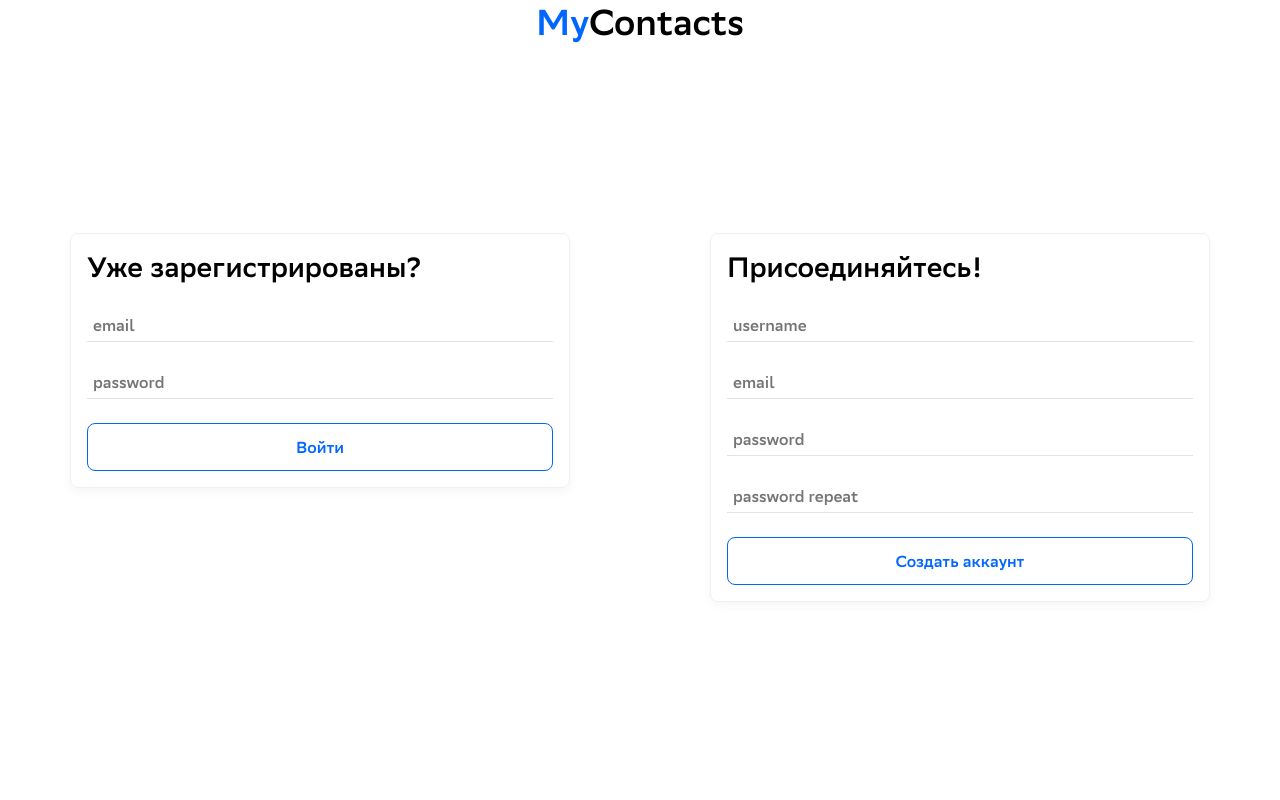
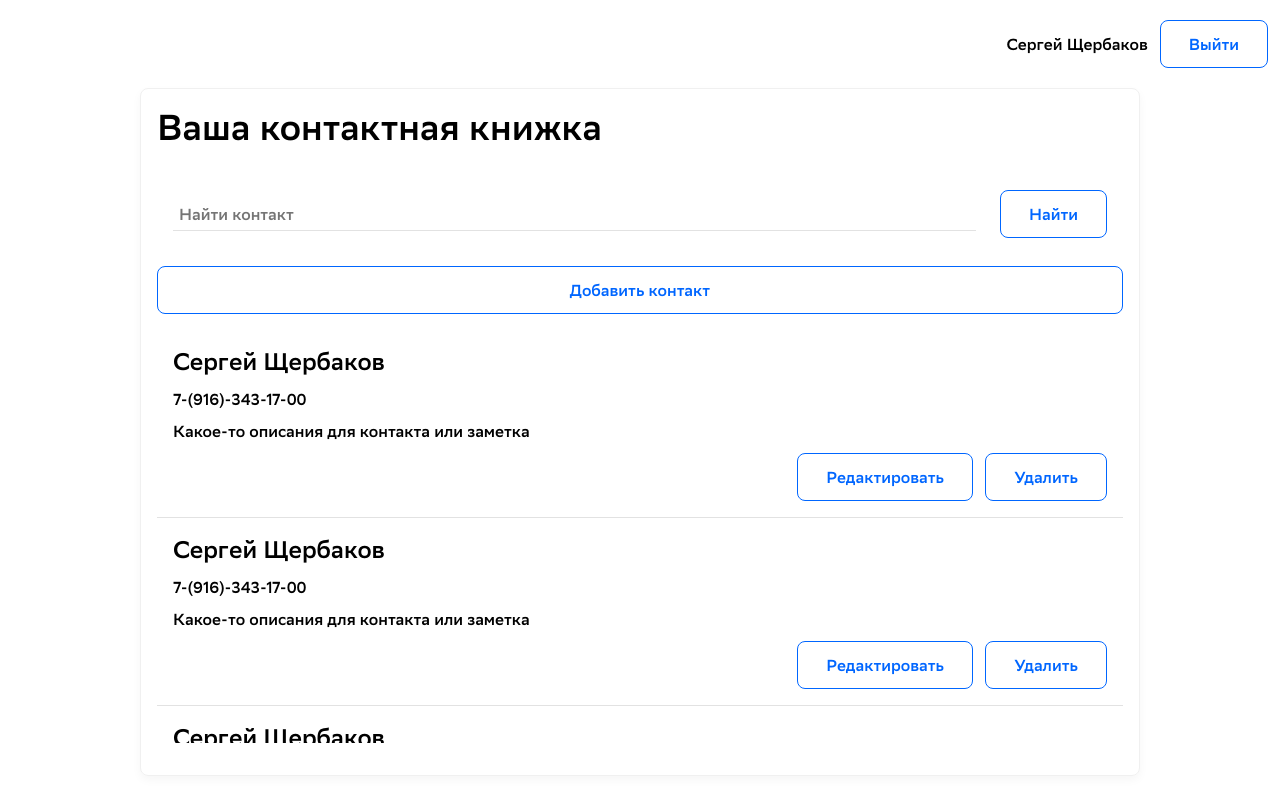
Before and after one commit to F4lkr4m/myContacts, a React (Create React App) app: page /sign in a window 1280 px wide. Built offline with nearby package versions, Linux system fonts and the light colour scheme.

Commit message:
Added contact list component

```diff
--- a/src/App.tsx
+++ b/src/App.tsx
@@ -4,11 +4,12 @@ import Button from './Components/Button/Button';
 import Fonts from './Components/Fonts/Fonts';
 import Input from './Components/Input/Input';
 import TextArea from './Components/TextArea/TextArea';
+import HomeView from './Views/HomeView/HomeView';
 import SignView from './Views/SignView/SignView';
 
 function App() {
   return (
-    <SignView />
+    <HomeView />
   );
 }
 
--- a/src/Components/Button/Button.css
+++ b/src/Components/Button/Button.css
@@ -22,6 +22,8 @@ button {
 
   background-color: transparent;
   cursor: pointer;
+
+  flex-shrink: 0;
 }
 
 .button:hover {
--- /dev/null
+++ b/src/Components/ContactList/ContactList.css
@@ -0,0 +1,71 @@
+.contact-list {
+  display: flex;
+  flex-direction: column;
+
+  box-sizing: border-box;
+  width: 100%;
+
+  border-radius: 8px;
+  padding: 16px;
+  box-shadow: rgb(0 0 0 / 4%) 0px 4px 10px;
+  border: 1px solid rgb(240, 240, 240);
+}
+
+.contact-list__search-box {
+  display: flex;
+  box-sizing: border-box;
+  flex-direction: row;
+  align-items: center;
+  column-gap: 24px;
+
+  margin-top: 24px;
+  margin-bottom: 12px;
+
+  padding: 16px;
+
+  width: 100%;
+}
+
+.contact-list__ul {
+  overflow-y: scroll;
+  padding: 0;
+}
+
+.contact-list__ul li {
+  list-style-type: none;
+}
+
+.contact-list__item {
+  display: flex;
+  box-sizing: border-box;
+  flex-direction: column;
+  row-gap: 12px;
+  padding: 16px;
+
+  border-bottom: 1px solid #e2e2e2;
+}
+
+.contact-list__item-row {
+  display: flex;
+  justify-content: flex-end;
+  column-gap: 12px;
+}
+
+.contact-list .contact-list__item:last-child {
+  border-bottom: none;
+}
+
+@media (max-width: 500px) {
+  .contact-list {
+    padding: 16px;
+    height: 100%;
+  }
+
+  .contact-list__item {
+    padding: 12px;
+  }
+
+  .contact-list__ul {
+    overflow-y: unset;
+  }
+}
--- /dev/null
+++ b/src/Components/ContactList/ContactList.tsx
@@ -0,0 +1,67 @@
+import React from "react";
+import Button from "../Button/Button";
+import Fonts from "../Fonts/Fonts";
+import Input from "../Input/Input";
+import './ContactList.css';
+
+const ContactList = () => {
+  return (
+    <div className="contact-list">
+      <Fonts type="h1" text="Ваша контактная книжка" />
+      <div className="contact-list__search-box">
+        <Input type="text" placeholder="Найти контакт" />
+        <Button label="Найти" />
+      </div>
+      <Button label="Добавить контакт" />
+      <ul className="contact-list__ul">
+        <li className="contact-list__item">
+          <Fonts type="h4" text="Сергей Щербаков" />
+          <Fonts type="p" text="7-(916)-343-17-00" />
+          <Fonts type="p" text="Какое-то описания для контакта или заметка" />
+          <div className="contact-list__item-row">
+            <Button label="Редактировать" />
+            <Button label="Удалить" />
+          </div>
+        </li>
+        <li className="contact-list__item">
+          <Fonts type="h4" text="Сергей Щербаков" />
+          <Fonts type="p" text="7-(916)-343-17-00" />
+          <Fonts type="p" text="Какое-то описания для контакта или заметка" />
+          <div className="contact-list__item-row">
+            <Button label="Редактировать" />
+            <Button label="Удалить" />
+          </div>
+        </li>
+        <li className="contact-list__item">
+          <Fonts type="h4" text="Сергей Щербаков" />
+          <Fonts type="p" text="7-(916)-343-17-00" />
+          <Fonts type="p" text="Какое-то описания для контакта или заметка" />
+          <div className="contact-list__item-row">
+            <Button label="Редактировать" />
+            <Button label="Удалить" />
+          </div>
+        </li>
+        <li className="contact-list__item">
+          <Fonts type="h4" text="Сергей Щербаков" />
+          <Fonts type="p" text="7-(916)-343-17-00" />
+          <Fonts type="p" text="Какое-то описания для контакта или заметка" />
+          <div className="contact-list__item-row">
+            <Button label="Редактировать" />
+            <Button label="Удалить" />
+          </div>
+        </li>
+        <li className="contact-list__item">
+          <Fonts type="h4" text="Сергей Щербаков" />
+          <Fonts type="p" text="7-(916)-343-17-00" />
+          <Fonts type="p" text="Какое-то описания для контакта или заметка" />
+          <div className="contact-list__item-row">
+            <Button label="Редактировать" />
+            <Button label="Удалить" />
+          </div>
+        </li>
+      </ul>
+    </div>
+  )
+}
+
+export default ContactList;
--- a/src/Components/Input/Input.css
+++ b/src/Components/Input/Input.css
@@ -15,3 +15,7 @@ input {
   box-sizing: border-box;
   padding: 6px 6px;
 }
+
+.input__label {
+  width: 100%;
+}
--- a/src/Components/Input/Input.tsx
+++ b/src/Components/Input/Input.tsx
@@ -10,7 +10,7 @@ interface InputI {
 
 const Input = (props: InputI) => {
   return (
-    <label>
+    <label className={'input__label'}>
       <input
         className={'input'}
         type={props.type}
--- /dev/null
+++ b/src/Views/HomeView/HomeView.css
@@ -0,0 +1,42 @@
+.home-view {
+  display: flex;
+  flex-direction: column;
+  column-gap: 36px;
+  width: 100%;
+  height: 100%;
+}
+
+.home-view__header {
+  display: flex;
+  flex-direction: row;
+  justify-content: flex-end;
+  align-items: center;
+  column-gap: 12px;
+
+  height: 88px;
+
+  box-sizing: border-box;
+  padding-left: 12px;
+  padding-right: 12px;
+}
+
+.home-view__main {
+  display: flex;
+  margin-left: auto;
+  margin-right: auto;
+  width: 1000px;
+  height: 100%;
+  max-height: calc(100vh - 88px - 24px);
+}
+
+@media (max-width: 1100px) {
+  .home-view__main {
+    width: 500px;
+  }
+}
+
+@media (max-width: 500px) {
+  .home-view__main {
+    width: 100%;
+  }
+}
--- /dev/null
+++ b/src/Views/HomeView/HomeView.tsx
@@ -0,0 +1,21 @@
+import React from "react";
+import Button from "../../Components/Button/Button";
+import ContactList from "../../Components/ContactList/ContactList";
+import Fonts from "../../Components/Fonts/Fonts";
+import './HomeView.css';
+
+const HomeView = () => {
+  return (
+    <div className="home-view">
+      <header className="home-view__header">
+        <Fonts type="p" text="Сергей Щербаков" />
+        <Button label="Выйти" />
+      </header>
+      <main className="home-view__main">
+        <ContactList />
+      </main>
+    </div>
+  )
+}
+
+export default HomeView;
--- a/src/Views/SignView/SignView.css
+++ b/src/Views/SignView/SignView.css
@@ -8,7 +8,8 @@
 .sign-view__logo {
   display: inline-flex;
   justify-content: center;
-  margin-bottom: 64px;
+  margin-bottom: 48px;
+  margin-top: 12px;
 }
 
 .sign-view__forms {
```
